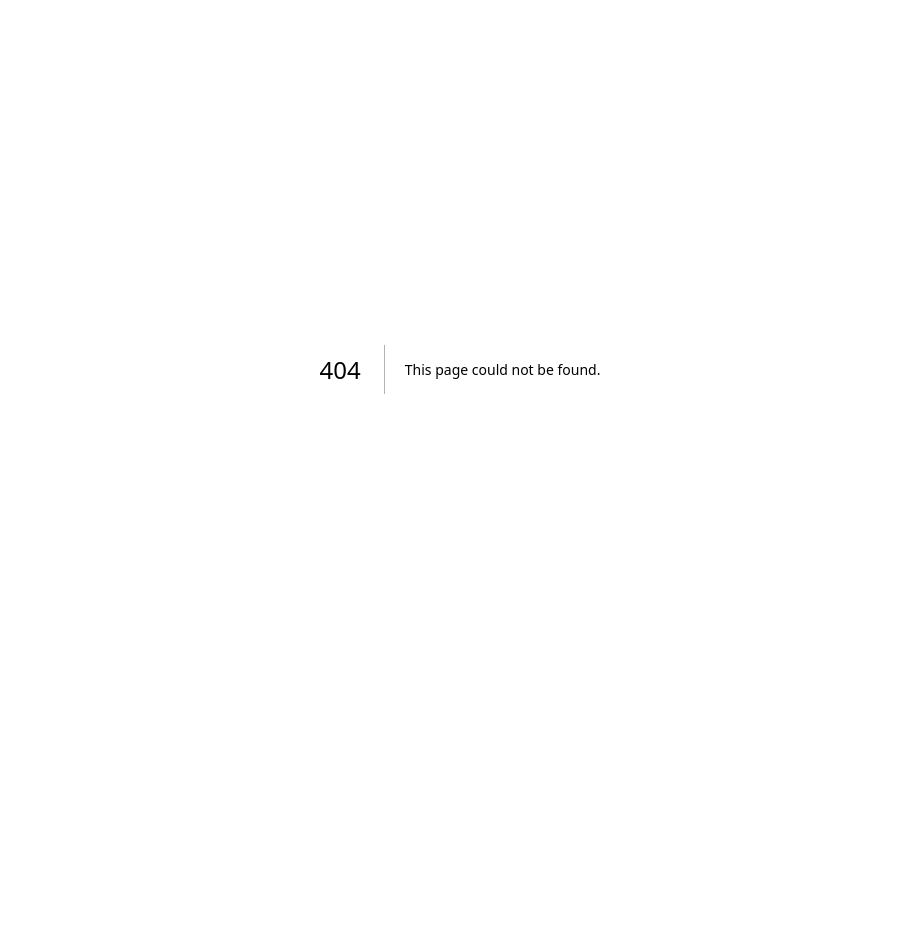
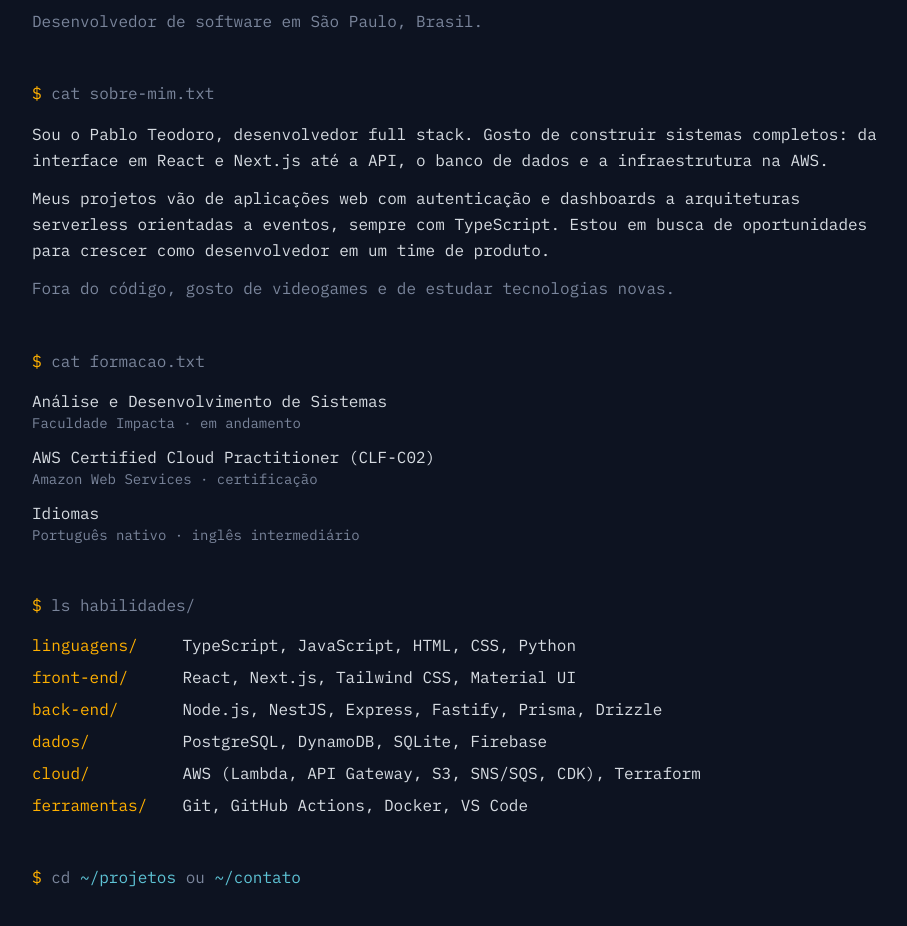
Before and after one commit to pabloteodoro/portfolio, a Next.js app: page /sobre in a window 1280 px wide. Before the commit this address had no page. Shown: the part 124-1050 px from the top of the page, without its empty margins (180-1087 px from the left). Before the commit the page ends 933 px from the top, so only its background shows below. Built offline with nearby package versions, Linux system fonts and the light colour scheme.

Commit message:
feat: página sobre com formação e habilidades

```diff
--- /dev/null
+++ b/app/sobre/page.tsx
@@ -0,0 +1,94 @@
+import type { Metadata } from "next";
+import Link from "next/link";
+
+export const metadata: Metadata = {
+  title: "Sobre",
+  description: "Quem é Pablo Teodoro: formação, certificações e habilidades.",
+};
+
+const skills = [
+  ["linguagens", "TypeScript, JavaScript, HTML, CSS, Python"],
+  ["front-end", "React, Next.js, Tailwind CSS, Material UI"],
+  ["back-end", "Node.js, NestJS, Express, Fastify, Prisma, Drizzle"],
+  ["dados", "PostgreSQL, DynamoDB, SQLite, Firebase"],
+  ["cloud", "AWS (Lambda, API Gateway, S3, SNS/SQS, CDK), Terraform"],
+  ["ferramentas", "Git, GitHub Actions, Docker, VS Code"],
+];
+
+function Command({ id, children }: { id: string; children: React.ReactNode }) {
+  return (
+    <h2 id={id} className="text-muted">
+      <span className="text-amber">$</span> {children}
+    </h2>
+  );
+}
+
+export default function SobrePage() {
+  return (
+    <div className="space-y-12">
+      <header className="space-y-2">
+        <h1 className="text-xl font-bold text-text sm:text-2xl">~/sobre</h1>
+        <p className="text-muted">Desenvolvedor de software em São Paulo, Brasil.</p>
+      </header>
+
+      <section aria-labelledby="sobre-mim" className="space-y-4">
+        <Command id="sobre-mim">cat sobre-mim.txt</Command>
+        <div className="space-y-3 leading-relaxed">
+          <p>
+            Sou o Pablo Teodoro, desenvolvedor full stack. Gosto de construir sistemas completos:
+            da interface em React e Next.js até a API, o banco de dados e a infraestrutura na AWS.
+          </p>
+          <p>
+            Meus projetos vão de aplicações web com autenticação e dashboards a arquiteturas
+            serverless orientadas a eventos, sempre com TypeScript. Estou em busca de oportunidades
+            para crescer como desenvolvedor em um time de produto.
+          </p>
+          <p className="text-muted">
+            Fora do código, gosto de videogames e de estudar tecnologias novas.
+          </p>
+        </div>
+      </section>
+
+      <section aria-labelledby="formacao" className="space-y-4">
+        <Command id="formacao">cat formacao.txt</Command>
+        <ul className="space-y-3">
+          <li>
+            <p className="text-text">Análise e Desenvolvimento de Sistemas</p>
+            <p className="text-sm text-muted">Faculdade Impacta · em andamento</p>
+          </li>
+          <li>
+            <p className="text-text">AWS Certified Cloud Practitioner (CLF-C02)</p>
+            <p className="text-sm text-muted">Amazon Web Services · certificação</p>
+          </li>
+          <li>
+            <p className="text-text">Idiomas</p>
+            <p className="text-sm text-muted">Português nativo · inglês intermediário</p>
+          </li>
+        </ul>
+      </section>
+
+      <section aria-labelledby="habilidades" className="space-y-4">
+        <Command id="habilidades">ls habilidades/</Command>
+        <dl className="space-y-2">
+          {skills.map(([area, list]) => (
+            <div key={area} className="grid gap-x-4 sm:grid-cols-[14ch_1fr]">
+              <dt className="text-amber">{area}/</dt>
+              <dd className="text-text">{list}</dd>
+            </div>
+          ))}
+        </dl>
+      </section>
+
+      <p className="text-muted">
+        <span className="text-amber">$</span> cd{" "}
+        <Link href="/projetos" className="text-cyan underline-offset-4 hover:underline">
+          ~/projetos
+        </Link>{" "}
+        ou{" "}
+        <Link href="/contato" className="text-cyan underline-offset-4 hover:underline">
+          ~/contato
+        </Link>
+      </p>
+    </div>
+  );
+}
```
Also changed, not shown: 1 other file (tests, documents, lock files or other folders).
